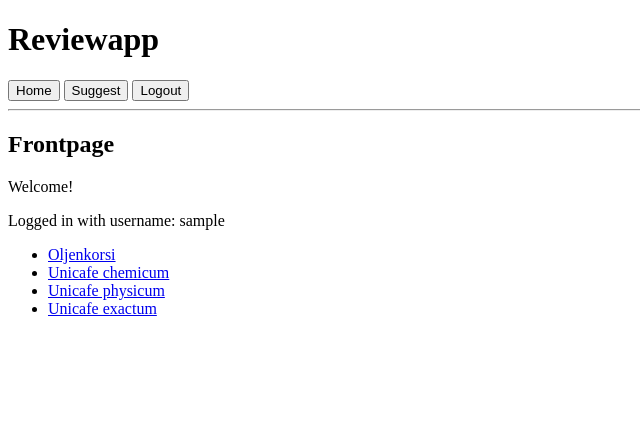
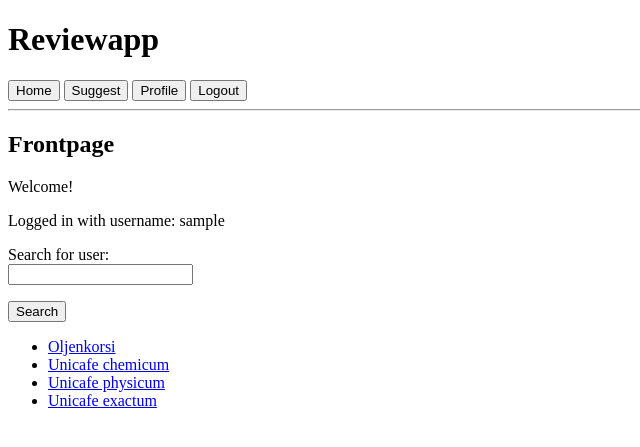
Before and after one commit to McIlola/reviewapp, a Flask app: page / in a window 1280 px wide. Shown: the top 447 px of the page, without its empty margins (0-640 px from the left). Run offline with Flask 3, Linux system fonts and the light colour scheme; the visitor is signed in with stand-in values (Sample User, id 1).

Commit message:
Proofiilien katsominen, etsintä ja seuraaminen

```diff
--- a/loginregister.py
+++ b/loginregister.py
@@ -6,6 +6,12 @@ def user_id(username):
     sql = text("SELECT id FROM Users where username=:username")
     userid = db.session.execute(sql, {"username":username}).fetchone()
     return userid[0]
+
+def checkuser(username):
+    sql = text("SELECT id FROM Users where username=:username")
+    user = db.session.execute(sql, {"username":username}).fetchone()
+    if not user: return False
+    return True
 
 def getuser(username, password):
     sql = text("SELECT username, password FROM Users WHERE username=:username")
--- a/reviews.py
+++ b/reviews.py
@@ -17,6 +17,11 @@ def getreviews(restaurantnum):
     result = db.session.execute(sql, {"restaurant_id": restaurantnum}).fetchall()
     return result
 
+def getprofilereviews(user_id):
+    sql = text("SELECT R.review, R.stars, R.created_at FROM Reviews R WHERE R.user_id=:user_id ORDER BY R.id DESC")
+    result = db.session.execute(sql, {"user_id": user_id}).fetchall()
+    return result
+
 def review(restaurant_id, review, stars):
     user_id = session["user_id"]
     sql = text("INSERT INTO Reviews (restaurant_id, user_id, review, stars, created_at) VALUES (:restaurant_id, :user_id, :review, :stars, NOW())")
--- a/routes.py
+++ b/routes.py
@@ -1,10 +1,40 @@
 from app import app
-import reviews, loginregister, suggestions
+import reviews, loginregister, suggestions, followers
 from flask import redirect, render_template, request, session
 
-@app.route("/")
+@app.route("/", methods=["GET", "POST"])
 def index():
-    return render_template("index.html")
+    if request.method == "GET":
+        return render_template("index.html")
+
+    if request.method == "POST":
+        finduser = request.form["username"]
+        user = loginregister.checkuser(finduser)
+        if user:
+            return redirect("/profile/"+finduser)
+        return render_template("index.html", message="User does not exist.")
+
+@app.route("/profile/<string:username>", methods=["GET", "POST"])
+def profile(username):
+    user_id = loginregister.user_id(username)
+    follower = followers.is_following(user_id)
+    profilefollowers = followers.getfollowers(user_id)
+    profilesuggestions = suggestions.getprofilesuggest(user_id)
+    profilereviews = reviews.getprofilereviews(user_id)
+    if request.method == "GET":
+        return render_template("profile.html", username=username, profilesuggestions=profilesuggestions, profilereviews=profilereviews, profilefollowers=profilefollowers, follower=follower)
+
+    if request.method == "POST":
+        request.form["followbtn"]
+        if follower:
+            followers.unfollow(user_id)
+        else:
+            result = followers.follow(user_id)
+            if result:
+                return redirect("/profile/"+username)
+            return render_template("profile.html", message=result, username=username, profilesuggestions=profilesuggestions, profilereviews=profilereviews, profilefollowers=profilefollowers, follower=follower)
+        return redirect("/profile/"+username)
+
 
 @app.route("/restaurant1", methods=["GET", "POST"])
 def restaurant1():
@@ -111,7 +141,6 @@ def register():
         username = request.form["username"]
         password1 = request.form["password1"]
         password2 = request.form["password2"]
-        admin = False
         if password1 != password2:
             return render_template("register.html", message="Not the same password!")
         new = loginregister.registeruser(username, password1)
--- a/suggestions.py
+++ b/suggestions.py
@@ -7,6 +7,11 @@ def getsuggest():
     suggestions = db.session.execute(sql).fetchall()
     return suggestions
 
+def getprofilesuggest(user_id):
+    sql = text("SELECT S.suggestion, S.info FROM Suggestions S WHERE S.user_id=:user_id")
+    profilesuggestions = db.session.execute(sql, {"user_id": user_id}).fetchall()
+    return profilesuggestions
+
 def suggest(name, info):
     user_id = session["user_id"]
     sql = text("INSERT INTO Suggestions (suggestion, info, user_id) VALUES (:suggestion, :info, :user_id)")
--- a/templates/index.html
+++ b/templates/index.html
@@ -6,6 +6,12 @@
 Welcome!
 {% if session.username %}
 <p>Logged in with username: {{ session.username }}</p>
+<form action="/" method="POST">
+    <p>Search for user:<br>
+        <input type="text" name="username" minlength="1" maxlength="26"></p>
+        <input type="submit" value="Search">
+        <span style="color: red">{{ message }}</span><br>
+</form>
 <ul>
     <li><a href="/restaurant1">Oljenkorsi</a><br>
     <li><a href="/restaurant2">Unicafe chemicum</a><br>
--- a/templates/layout.html
+++ b/templates/layout.html
@@ -4,6 +4,7 @@
 {% if session.username %}
 <a href="/"><button>Home</button></a>
 <a href="/suggestions"><button>Suggest</button></a>
+<a href="/profile/{{ session.username }}"><button>Profile</button></a>
 <a href="/logout"><button>Logout</button></a>
 {% else %}
 <a href="/"><button>Home</button></a>
--- a/templates/register.html
+++ b/templates/register.html
@@ -5,7 +5,7 @@
 <meta charset="utf-8">
 <form action="/register" method="POST">
     <p>Username:<br>
-        <input type="text" name="username" required minlength="1"></p>
+        <input type="text" name="username" required minlength="1" maxlength="26"></p>
     <p>Password:<br>
         <input type="password" name="password1" required minlength="6" maxlength="26"></p>
     <p>Password again:<br>
```
Also changed, not shown: followers.py (added, +33 -0 lines), templates/profile.html (added, +30 -0 lines).
